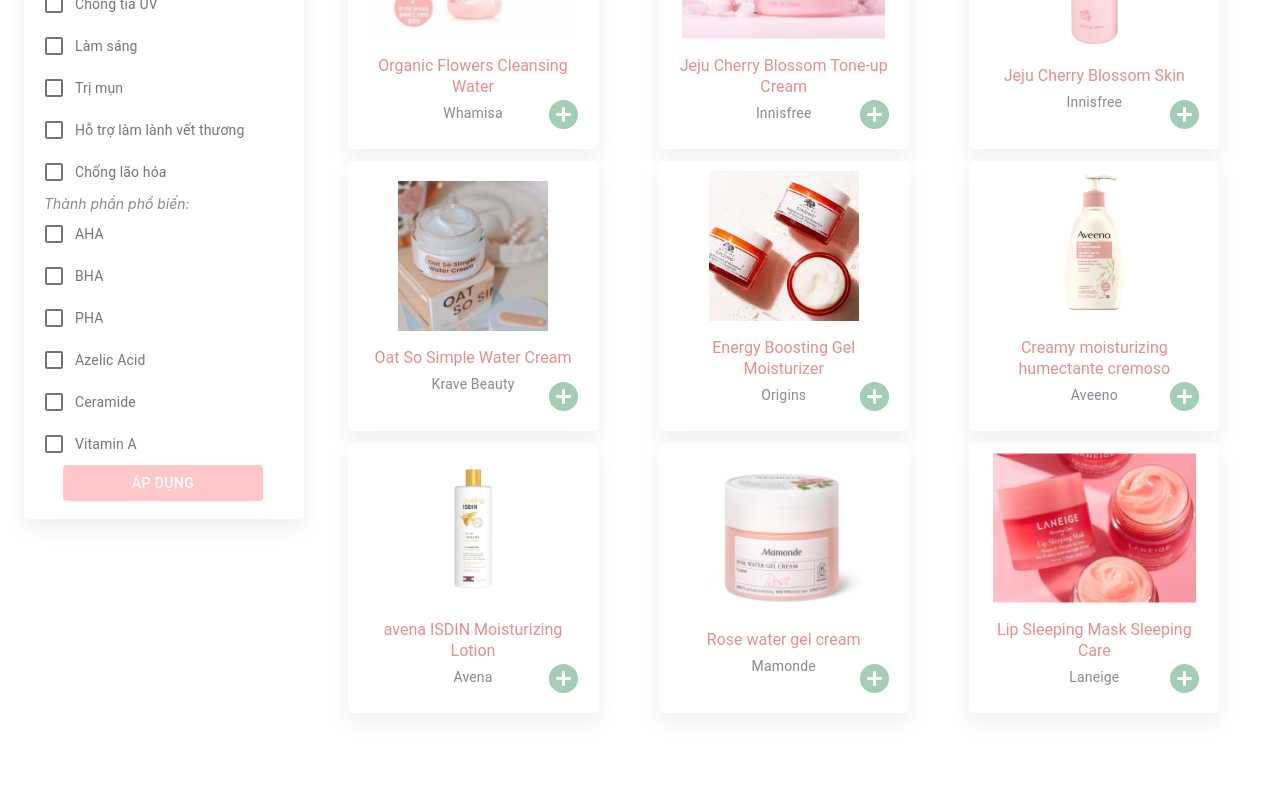
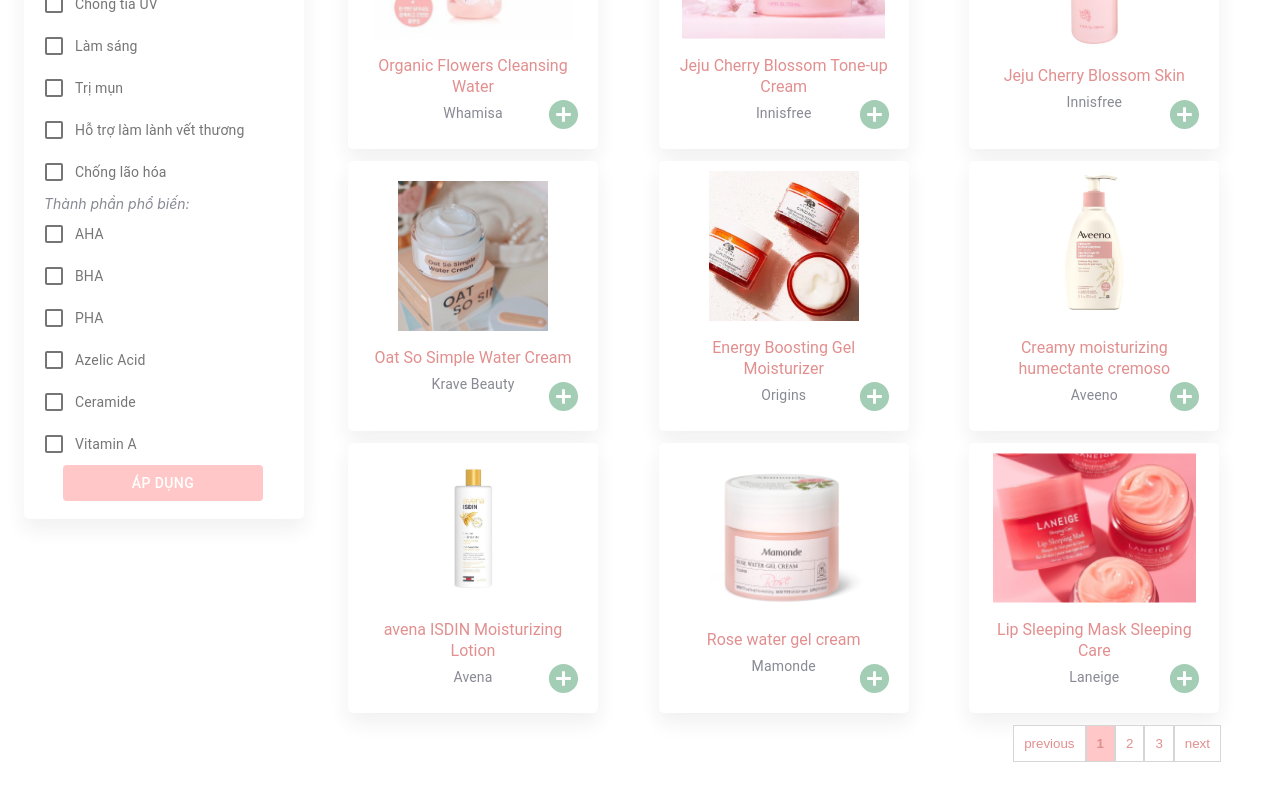
Before and after one commit to nnkyduyen1999/cos-decoder, a React (Create React App) app: page /search in a window 1280 px wide. Shown: the part 468-1268 px from the top of the page. Before the commit the page ends 1213 px from the top, so only its background shows below. Built offline with nearby package versions, Linux system fonts and the light colour scheme.

Commit message:
Paging search page

```diff
--- a/src/pages/Search/search.js
+++ b/src/pages/Search/search.js
@@ -30,12 +30,17 @@
 import { colors } from "../../global/constants";
 import Header from "../../components/Headers/headerWithSearchBar";
 import ProductItem from "../../components/ProductItem/product-item";
+import { usePagination } from "@material-ui/lab/Pagination";
 
 export default function Search() {
   const [typeOpen, setTypeOpen] = useState(true);
   const [filterOpen, setFilterOpen] = useState(true);
   const [sortOpen, setSortOpen] = useState(false);
   const [filter, setFilter] = useState("Phổ biến");
+
+  const { items } = usePagination({
+    count: 3,
+  });
 
   const UseStyles = makeStyles({
     applyButton: {
@@ -63,6 +68,22 @@
       color: colors.gray5,
       fontWeight: "bold",
       marginRight: "auto",
+    },
+    ul: {
+      listStyle: "none",
+      padding: 0,
+      marginTop: 12,
+      marginRight: 35,
+      display: "flex",
+      justifyContent: "flex-end",
+    },
+    pagingButton: {
+      border: "solid",
+      borderWidth: "1px",
+      padding: 10,
+      borderColor: colors.gray2,
+      backgroundColor: "white",
+      color: colors.pink4,
     },
   });
 
@@ -253,7 +274,7 @@
                   name: "filter",
                 }}
               >
-                <option value={0}>Phổ biến</option> />
+                <option value={0}>Phổ biến</option>
                 <option value={1}>Cũ nhất</option>
                 <option value={2}>Mới nhất</option>
               </Select>
@@ -346,6 +367,43 @@
                 />
               </Grid>
             </Grid>
+            <nav>
+              <ul className={classes.ul}>
+                {items.map(({ page, type, selected, ...item }, index) => {
+                  let children = null;
+
+                  if (type === "start-ellipsis" || type === "end-ellipsis") {
+                    children = "…";
+                  } else if (type === "page") {
+                    children = (
+                      <button
+                        className={classes.pagingButton}
+                        type="button"
+                        style={{
+                          fontWeight: selected ? "bold" : "normal",
+                          backgroundColor: selected ? colors.pink3 : "white",
+                        }}
+                        {...item}
+                      >
+                        {page}
+                      </button>
+                    );
+                  } else {
+                    children = (
+                      <button
+                        className={classes.pagingButton}
+                        type="button"
+                        {...item}
+                      >
+                        {type}
+                      </button>
+                    );
+                  }
+
+                  return <li key={index}>{children}</li>;
+                })}
+              </ul>
+            </nav>
           </Grid>
         </Grid>
       </Container>
```
